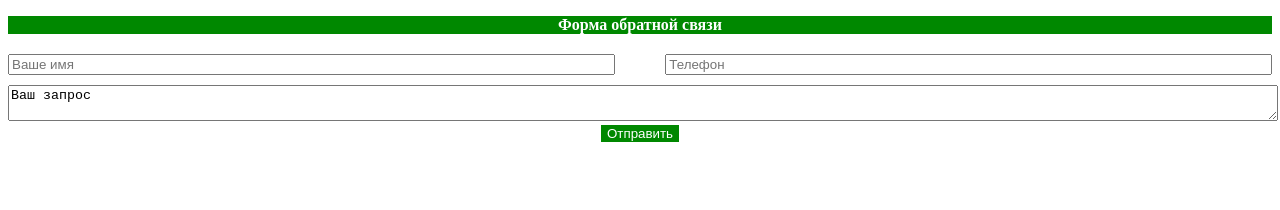
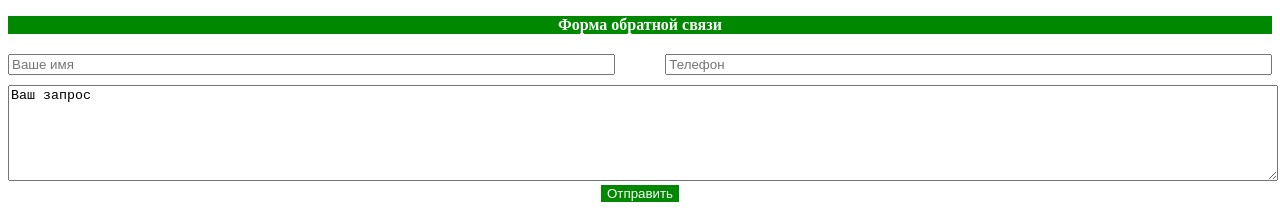
Before and after one commit to RustamG05/SimpleWebsite, a plain HTML site: page index.html in a window 1280 px wide. Shown: the part 805-1015 px from the top of the page. Before the commit the page ends 955 px from the top, so only its background shows below. Drawn offline with Linux system fonts and the light colour scheme.

Commit message:
Edited textarea

```diff
--- a/index.html
+++ b/index.html
@@ -72,7 +72,7 @@
         <input class="form__singular" name="form__name" type="text" placeholder="Ваше имя"/>
         <input class="form__singular" name="form__phone" type="tel" placeholder="Телефон"/>
     </div>
-    <textarea name="form__message">Ваш запрос</textarea>
+    <textarea name="form__message" rows="6">Ваш запрос</textarea>
     <button class="form__button">Отправить</button>
 </body>
 </html>
```
